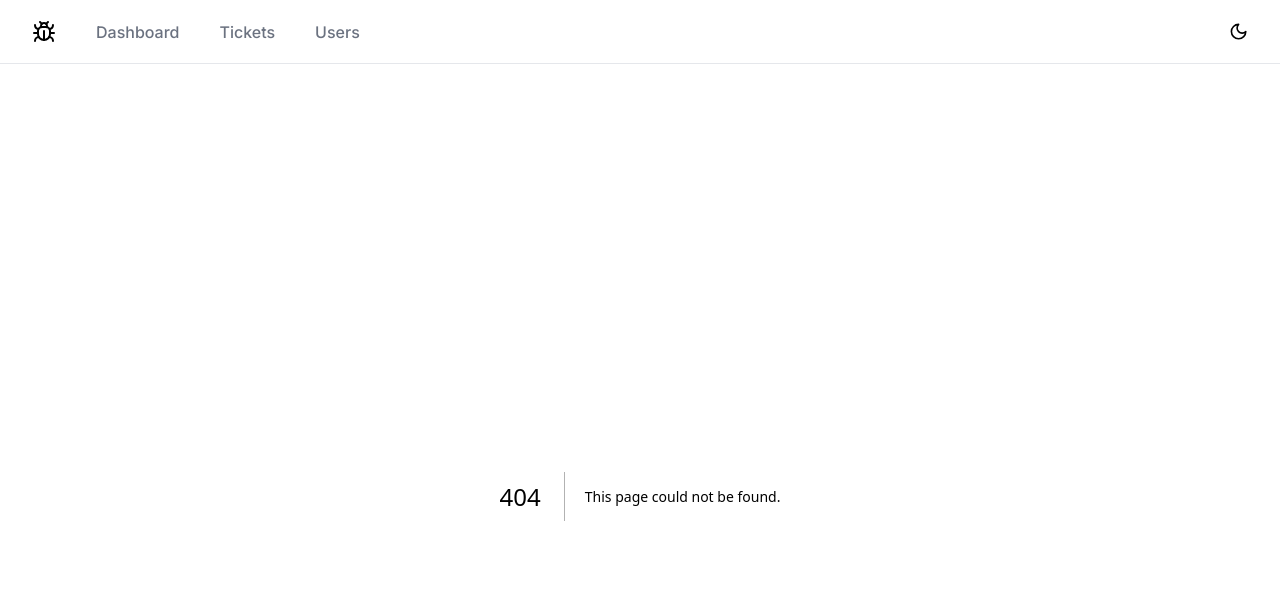
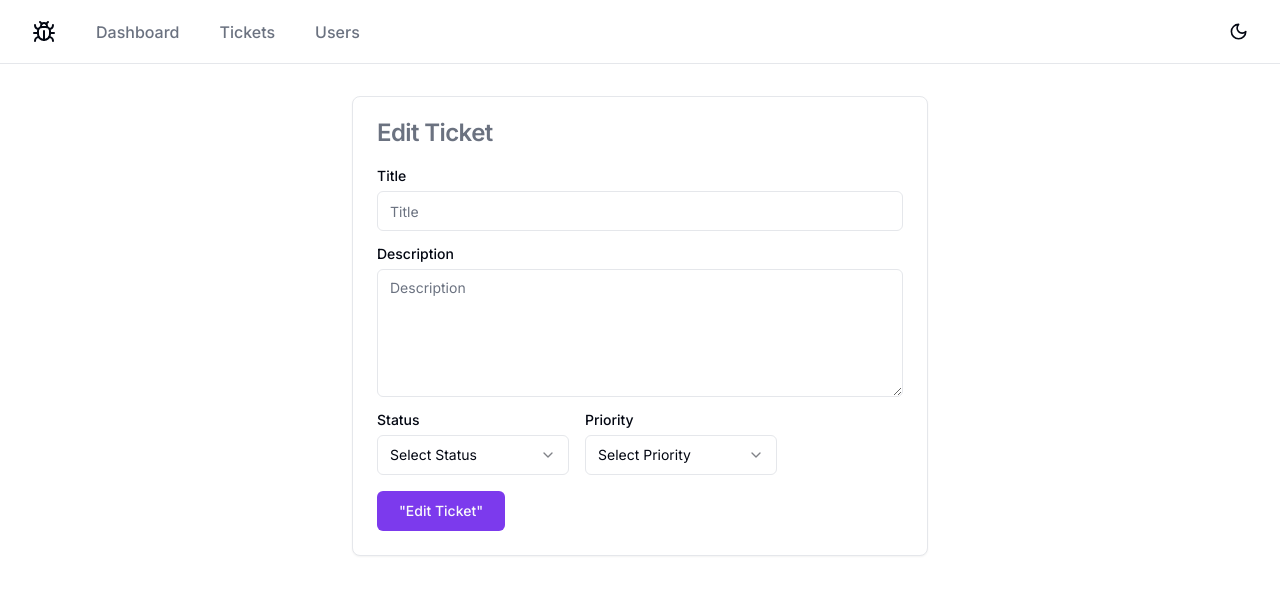
Before and after one commit to manishkumarguptadev/ticketing-app, a Next.js app: page /tickets/edit/1 in a window 1280 px wide. Before the commit this address had no page. Shown: the top 594 px of the page. Built offline with nearby package versions, Linux system fonts and the light colour scheme.

Commit message:
ticket edit UI

```diff
--- a/app/tickets/[id]/MoreOptions.tsx
+++ b/app/tickets/[id]/MoreOptions.tsx
@@ -1,9 +1,12 @@
 import { Button } from "@/components/ui/button";
+import Link from "next/link";
 
-function MoreOptions() {
+function MoreOptions({ id }: { id: string }) {
   return (
     <>
-      <Button>Edit Ticket</Button>
+      <Button asChild>
+        <Link href={`/tickets/edit/${id}`}>Edit Ticket</Link>
+      </Button>
       <Button variant={"destructive"}>Delete Ticket</Button>
     </>
   );
--- a/app/tickets/[id]/page.tsx
+++ b/app/tickets/[id]/page.tsx
@@ -13,7 +13,7 @@ async function TicketDetailPage({ params }: { params: { id: string } }) {
     <div className="m-4 grid gap-4 md:grid-cols-[1fr_250px]">
       <div className="grid gap-2">
         <h1 className="text-3xl font-bold">{ticket.title}</h1>
-        <div className="flex items-center gap-4 text-sm text-muted-foreground">
+        <div className="flex max-w-3xl items-center gap-4 text-sm text-muted-foreground">
           <Badge
             className={
               ticket.status === "CLOSED"
@@ -38,7 +38,7 @@ async function TicketDetailPage({ params }: { params: { id: string } }) {
           >
             {ticket.priority}
           </Badge>
-          <div>
+          <div className="ml-auto">
             <div className="font-medium">
               Created&nbsp; :{" "}
               {ticket.createdAt.toLocaleDateString("en-US", {
@@ -68,7 +68,7 @@ async function TicketDetailPage({ params }: { params: { id: string } }) {
         </div>
       </div>
       <div className="flex flex-col gap-4">
-        <MoreOptions />
+        <MoreOptions id={ticket.id} />
       </div>
     </div>
   );
--- /dev/null
+++ b/app/tickets/edit/[id]/page.tsx
@@ -0,0 +1,53 @@
+import TicketPrioritySelect from "@/app/tickets/TicketPrioritySelect";
+import TicketStatusSelect from "@/app/tickets/TicketStatusSelect";
+import { Button } from "@/components/ui/button";
+import { Card, CardContent, CardHeader, CardTitle } from "@/components/ui/card";
+import { Input } from "@/components/ui/input";
+import { Label } from "@/components/ui/label";
+import { Textarea } from "@/components/ui/textarea";
+
+function EditTicketPage() {
+  return (
+    <div className="mx-auto max-w-xl">
+      <Card>
+        <CardHeader>
+          <CardTitle className="text-muted-foreground">Edit Ticket</CardTitle>
+        </CardHeader>
+        <CardContent>
+          <form>
+            <div className="grid gap-4">
+              <div className="grid gap-2">
+                <Label htmlFor="title">Title</Label>
+                <Input
+                  id="title"
+                  type="text"
+                  className="w-full"
+                  placeholder="Title"
+                />
+              </div>
+              <div className="grid gap-2">
+                <Label htmlFor="description">Description</Label>
+                <Textarea
+                  id="description"
+                  placeholder="Description"
+                  className="min-h-32"
+                />
+              </div>
+              <div className="flex gap-4">
+                <TicketStatusSelect />
+
+                <TicketPrioritySelect />
+              </div>
+
+              <Button type="submit" className="max-w-32">
+                "Edit Ticket"
+              </Button>
+            </div>
+          </form>
+        </CardContent>
+      </Card>
+    </div>
+  );
+}
+
+export default EditTicketPage;
```
